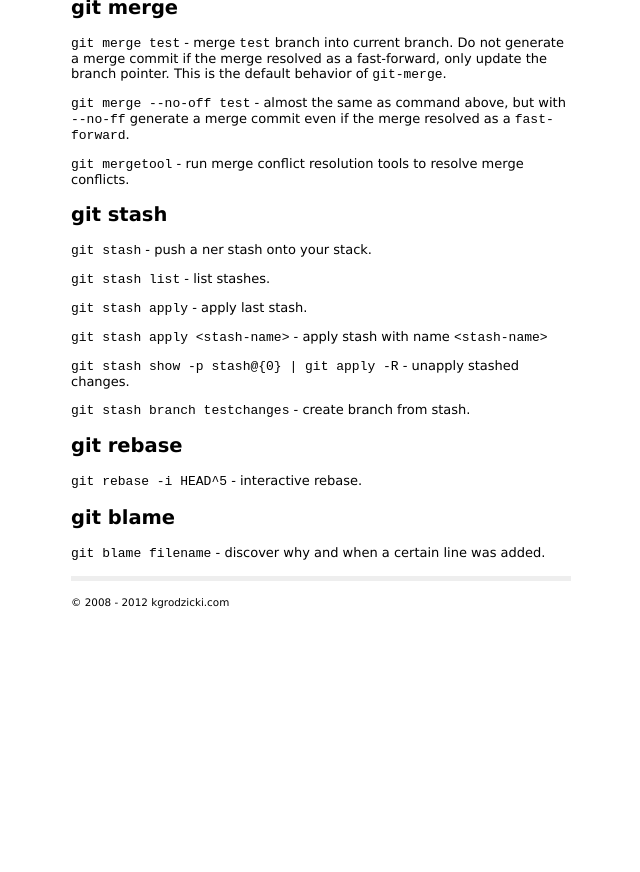
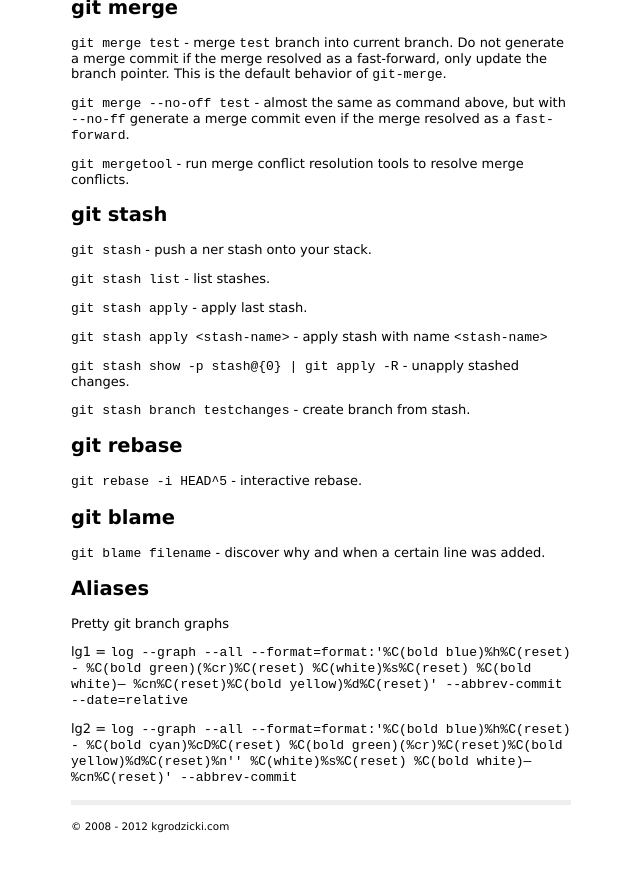
Before and after one commit to kgrodzicki/kgrodzicki.github.com, a Jekyll site: the page built from _posts/2011-08-10-pro-git-book-notes.markdown, in a window 1280 px wide and 900 px high, scrolled down 3306 px. Shown: the top 872 px of the window, without its empty margins (319-959 px from the left). Built offline with Jekyll 4.4.1, drawn with Linux system fonts in a browser that asks for light colours; Markdown is read by kramdown in place of the engine named in the settings; before the commit the page ends 3982 px from its top, so only the background shows below that; some of the changed text lies outside the part shown.

Commit message:
added aliases

```diff
--- a/_posts/2011-08-10-pro-git-book-notes.markdown
+++ b/_posts/2011-08-10-pro-git-book-notes.markdown
@@ -201,3 +201,11 @@ git blame
 ---------
 
 `git blame filename` - discover why and when a certain line was added.
+
+Aliases
+-------
+Pretty git branch graphs
+
+lg1 = `log --graph --all --format=format:'%C(bold blue)%h%C(reset) - %C(bold green)(%cr)%C(reset) %C(white)%s%C(reset) %C(bold white)— %cn%C(reset)%C(bold yellow)%d%C(reset)' --abbrev-commit --date=relative`
+
+lg2 = `log --graph --all --format=format:'%C(bold blue)%h%C(reset) - %C(bold cyan)%cD%C(reset) %C(bold green)(%cr)%C(reset)%C(bold yellow)%d%C(reset)%n''          %C(white)%s%C(reset) %C(bold white)— %cn%C(reset)' --abbrev-commit`
```
Also changed, not shown: other parts of _posts/2011-08-10-pro-git-book-notes.markdown (+1 -1 lines).
